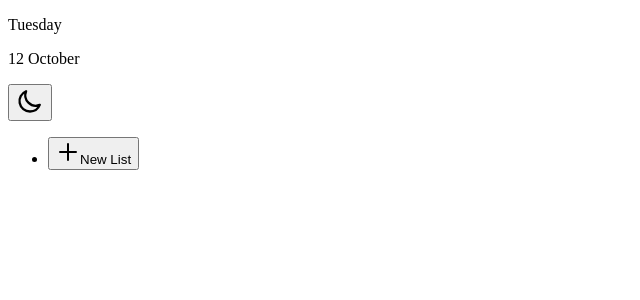
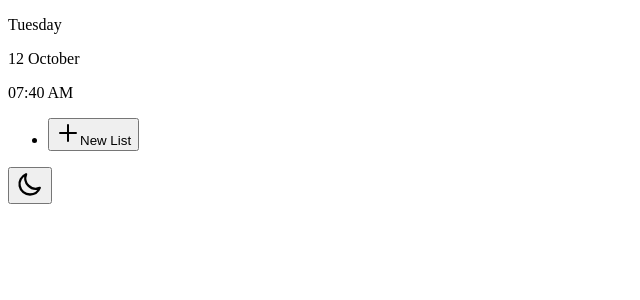
Before and after one commit to ethomp-dev/todo-list, a React (Create React App) app: page / in a window 1280 px wide. Shown: the top 300 px of the page, without its empty margins (0-640 px from the left). Built offline with nearby package versions, Linux system fonts and the light colour scheme.

Commit message:
feat: add time clock display

```diff
--- a/src/App.tsx
+++ b/src/App.tsx
@@ -63,12 +63,11 @@ const App = () => {
 
   return (
     <div className="min-h-screen text-gray-900 dark:bg-gray-900 dark:text-white p-6">
-      <div className="container grid auto-rows-min grid-cols-6 gap-12 mx-auto">
+      <div className="container grid grid-cols-6 gap-12 mx-auto">
         <header className="col-span-full lg:col-span-2">
           <div className="grid grid-flow-row gap-12">
-            <div className="col-span-full flex justify-between">
+            <div className="col-span-full flex justify-between items-center">
               <DateHeading />
-              <ThemeSwitcher />
             </div>
 
             {!todoCollection.isLoading ? (
@@ -96,6 +95,10 @@ const App = () => {
             ) : null}
           </div>
         </main>
+
+        <footer className="col-span-full">
+          <ThemeSwitcher />
+        </footer>
       </div>
     </div>
   )
--- a/src/components/DateHeading.tsx
+++ b/src/components/DateHeading.tsx
@@ -1,17 +1,32 @@
+import * as React from 'react'
 import { MONTH, DAY } from '../lib/constants'
 
 const DateHeading = () => {
-  const today = new Date()
+  const [now, setNow] = React.useState(new Date())
+
+  React.useEffect(() => {
+    const intervalId = setInterval(() => setNow(new Date()), 1000)
+    return () => clearInterval(intervalId)
+  }, [])
 
   return (
-    <div>
-      <p className="mb-1 uppercase text-sm text-gray-600 dark:text-gray-400">
-        {DAY[today.getDay()]}
+    <>
+      <div>
+        <p className="mb-1 uppercase text-sm text-gray-600 dark:text-gray-400">
+          {DAY[now.getDay()]}
+        </p>
+        <p className="text-2xl font-semibold">
+          {now.getDate()} {MONTH[now.getMonth()]}
+        </p>
+      </div>
+
+      <p className="text-2xl font-semibold">
+        {now.toLocaleTimeString('en-US', {
+          hour: '2-digit',
+          minute: '2-digit',
+        })}
       </p>
-      <p className="text-2xl font-semibold">
-        {today.getDate()} {MONTH[today.getMonth()]}
-      </p>
-    </div>
+    </>
   )
 }
 
```
